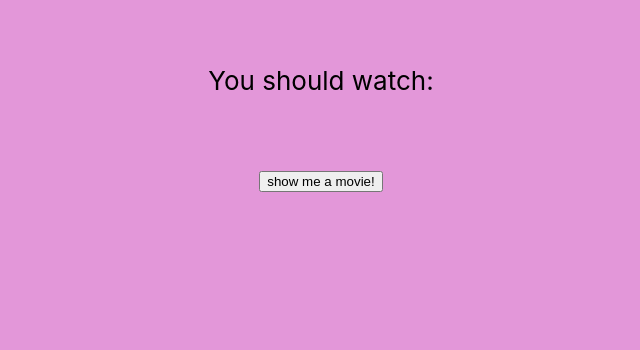
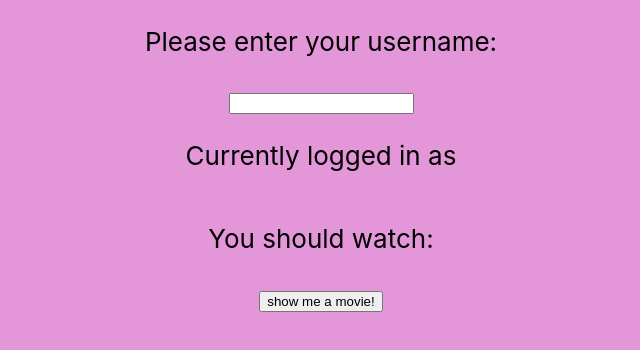
Before and after one commit to J-J-D/Capstone, a React (Create React App) app: page / in a window 1280 px wide. Shown: the top 350 px of the page, without its empty margins (319-959 px from the left). Built offline with nearby package versions, Linux system fonts and the light colour scheme.

Commit message:
User Login Form. On submit changes the login state on the App to {user_id: 8}

```diff
--- a/src/App.tsx
+++ b/src/App.tsx
@@ -1,32 +1,36 @@
 import React from 'react';
 import './App.css';
 import MovieDisplay from './components/MovieDisplay';
-import UserLogin from "./components/UserLogin";
+import UserLoginForm from "./components/UserLogin";
 import { useState } from 'react';
 import axios from 'axios';
 
 
 
 function App() {
-  // const [login, setLogin] = useState(null);
+  const [login, setLogin] = useState(null);
 
-  // const loginUser =  (username) => {
-  //   axios
-  //     .post('https://matinee-all-day.herokuapp.com/users/login', username)
-  //     .then((response) => {
-  //       setLogin(response.data);
-  //     })
-  //     .catch((error) => {
-  //       console.log(error);
-  //     })
-  //     }
+  const loginUser =  (username: string) => {
+    axios
+      .post('https://matinee-all-day.herokuapp.com/users/login', {"username": username} )
+      .then((response) => {
+        setLogin(response.data);
+        console.log(login)
+      })
+      .catch((error) => {
+        console.log(error);
+      })
+      }
 
 
 
     return (
       <div className="App">
         <header className="App-header">
-          {/* <UserLogin handleSubmission={loginUser}/> */}
+          <UserLoginForm handleSubmission={loginUser}/>
+          <p>
+            Currently logged in as
+          </p>
           <p>
             You should watch:
           </p>
--- a/src/components/UserLogin.tsx
+++ b/src/components/UserLogin.tsx
@@ -1,36 +1,44 @@
-// import axios from "axios";
-// import React, { useState } from "react";
-// import "./UserLogin.css";
-// import PropTypes from "prop-types";
-// import userEvent from "@testing-library/user-event";
+import axios from "axios";
+import React, { useState } from "react";
+import "./UserLogin.css";
+import PropTypes from "prop-types";
 
 
+interface Login{
+    handleSubmission: (username: string) => void
 
-const userLogin = () => {
-//     const [loginData, setLoginData] = useState("");
+}
 
-//     const loginUser = (event: Event) => {
-//         event.preventDefault();
-//         handleSubmission(loginData);
-//         setLoginData("")
-//     }
+const UserLoginForm = (Props: Login) => {
+    const [loginData, setLoginData] = useState("");
+
+    const changeName: React.ChangeEventHandler<HTMLInputElement> = (e) => {
+        setLoginData(e.currentTarget.value)
+    }
+
+    const loginUser = (e: React.SyntheticEvent) => {
+        e.preventDefault();
+        Props.handleSubmission(loginData);
+        setLoginData(loginData + " is logged in" )
+    }
 
 
 
 
-//     return (
-//         <form onSubmit={loginUser}>
-//             <p>Please enter your username:</p>
-//             <input
-//             type="text"
-//             name = "Username"
-//             value = {loginData}
-//             onChange = setLoginData()
-//             />
+    return (
+        <form onSubmit={loginUser}>
+            <p>Please enter your username:</p>
+            <input
+            type="text"
+            name = "Username"
+            value = {loginData}
+            onChange = {changeName}
+
+            />
 
 
-//         </form>
-//     )
+        </form>
+    )
     };
 
-export default userLogin;
+export default UserLoginForm;
```
